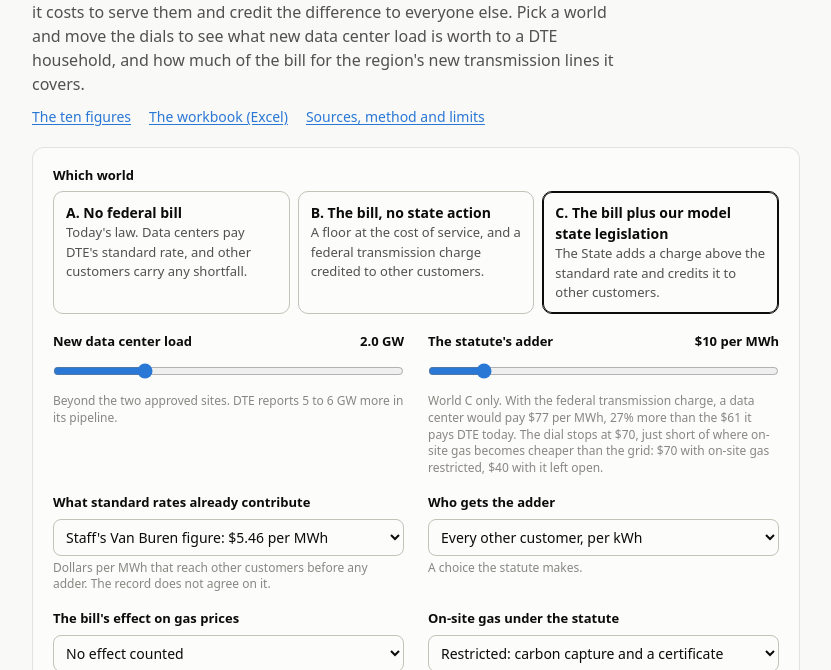
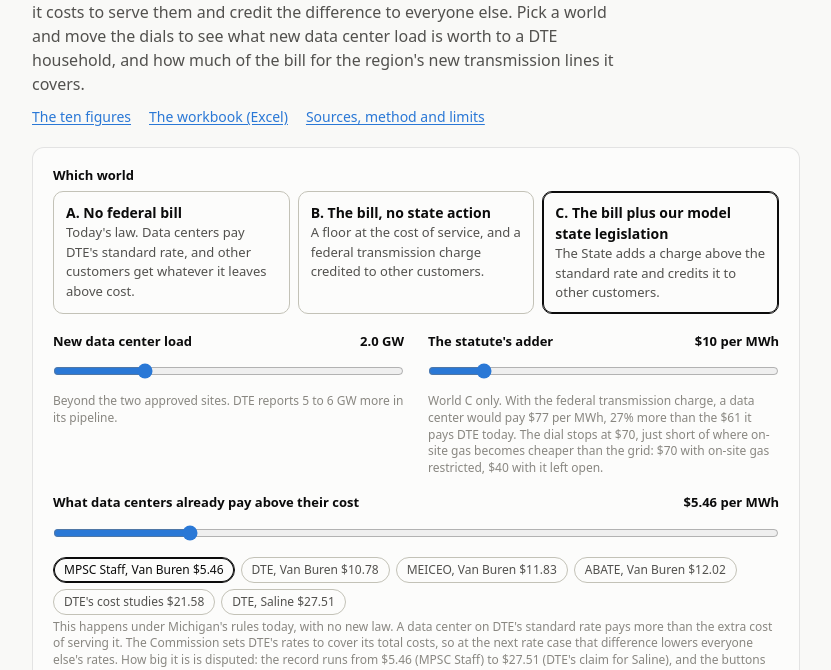
Before and after one commit to parksgc/michigan-rate-model, a plain HTML site: page index.html in a window 1280 px wide. Shown: the part 130-800 px from the top of the page, without its empty margins (224-1055 px from the left). Drawn offline with Linux system fonts and the light colour scheme.

Commit message:
Explorer: contribution is now a $0 to $30 slider
Buttons set the six figures in the record, from MPSC Staff's $5.46 to DTE's
$27.51 claim for Saline. A short note explains where the contribution comes
from under Michigan's cost-of-service ratemaking.

```diff
--- a/index.html
+++ b/index.html
@@ -56,6 +56,12 @@ legend, .lab{font-size:13px;font-weight:600;color:var(--ink);padding:0;margin:0
 .worlds label:has(input:checked){border-color:var(--ink);box-shadow:inset 0 0 0 1px var(--ink)}
 .worlds label:has(input:focus-visible){outline:2px solid var(--contrib);outline-offset:2px}
 .dials{display:grid;gap:16px 24px;grid-template-columns:repeat(auto-fit,minmax(230px,1fr));margin-top:18px}
+.dial.wide{grid-column:1/-1}
+.chips{display:flex;flex-wrap:wrap;gap:6px;margin:6px 0 2px}
+.chips button{font:inherit;font-size:12px;color:var(--ink2);background:var(--surface);border:1px solid var(--axis);border-radius:999px;padding:3px 10px;cursor:pointer;font-variant-numeric:tabular-nums}
+.chips button:hover{border-color:var(--ink2)}
+.chips button[aria-pressed="true"]{color:var(--ink);border-color:var(--ink);box-shadow:inset 0 0 0 1px var(--ink)}
+.chips button:focus-visible{outline:2px solid var(--contrib);outline-offset:2px}
 .dial output{float:right;font-size:13px;font-weight:600;font-variant-numeric:tabular-nums}
 .dial small{display:block;font-size:12px;color:var(--muted);margin-top:4px;line-height:1.4}
 input[type=range]{width:100%;accent-color:var(--contrib);margin:2px 0 0;height:24px}
@@ -118,7 +124,7 @@ th{color:var(--ink2);font-weight:600}
   <fieldset>
     <legend>Which world</legend>
     <div class="worlds">
-      <label><input type="radio" name="w" value="A"><b>A. No federal bill</b>Today's law. Data centers pay DTE's standard rate, and other customers carry any shortfall.</label>
+      <label><input type="radio" name="w" value="A"><b>A. No federal bill</b>Today's law. Data centers pay DTE's standard rate, and other customers get whatever it leaves above cost.</label>
       <label><input type="radio" name="w" value="B"><b>B. The bill, no state action</b>A floor at the cost of service, and a federal transmission charge credited to other customers.</label>
       <label><input type="radio" name="w" value="C" checked><b>C. The bill plus our model state legislation</b>The State adds a charge above the standard rate and credits it to other customers.</label>
     </div>
@@ -130,9 +136,10 @@ th{color:var(--ink2);font-weight:600}
     <div class="dial"><label class="lab" for="ad">The statute's adder <output id="ado" for="ad"></output></label>
       <input type="range" id="ad" min="0" max="70" step="1" value="10">
       <small id="adh"></small></div>
-    <div class="dial"><label class="lab" for="con">What standard rates already contribute</label>
-      <select id="con"></select>
-      <small>Dollars per MWh that reach other customers before any adder. The record does not agree on it.</small></div>
+    <div class="dial wide"><label class="lab" for="con">What data centers already pay above their cost <output id="cono" for="con"></output></label>
+      <input type="range" id="con" min="0" max="30" step="any" aria-describedby="conh">
+      <div class="chips" role="group" aria-label="Figures in the record"></div>
+      <small id="conh">This happens under Michigan's rules today, with no new law. A data center on DTE's standard rate pays more than the extra cost of serving it. The Commission sets DTE's rates to cover its total costs, so at the next rate case that difference lowers everyone else's rates. How big it is is disputed: the record runs from $5.46 (MPSC Staff) to $27.51 (DTE's claim for Saline), and the buttons set those figures. It cannot go much past $27, because a data center pays about $61 per MWh and fuel alone costs DTE about $34.</small></div>
     <div class="dial"><label class="lab" for="rule">Who gets the adder</label>
       <select id="rule"><option value="all">Every other customer, per kWh</option><option value="hh">Households only</option></select>
       <small>A choice the statute makes.</small></div>
@@ -168,7 +175,6 @@ th{color:var(--ink2);font-weight:600}
     <li><span class="sw" style="background:var(--contrib)"></span>Contribution at standard rates</li>
     <li><span class="sw" style="background:var(--tcredit)"></span>Federal transmission charge</li>
     <li><span class="sw" style="background:var(--adder)"></span>Adder under the statute</li>
-    <li><span class="sw" style="background:var(--neg)"></span>Shortfall carried by households</li>
   </ul>
 </figure>
 </section>
@@ -181,7 +187,6 @@ th{color:var(--ink2);font-weight:600}
     <li><span class="sw" style="background:var(--contrib)"></span>Contribution at standard rates</li>
     <li><span class="sw" style="background:var(--tcredit)"></span>Federal transmission charge</li>
     <li><span class="sw" style="background:var(--adder)"></span>Adder under the statute</li>
-    <li><span class="sw" style="background:var(--neg)"></span>Shortfall carried by other customers</li>
     <li><span class="sw" style="background:var(--neutral)"></span>Left for other customers</li>
   </ul>
   <details><summary>Show the numbers as a table</summary><div class="tw" id="tab"></div></details>
@@ -196,7 +201,7 @@ th{color:var(--ink2);font-weight:600}
 </main>
 <div id="tip" aria-hidden="true"></div>
 <script>
-const P = {"lf": 0.9, "sh_kwh": 0.412248463982674, "sh_cos": 0.471106485101261, "c_os": 107, "pg_a": 60.5806859981694, "tcr": 6.30398259796997, "dc": 31.6670440905, "K": 0.0137522711511342, "cert_y": 1, "mu2": -0.83461744633639, "ex_s2": 1, "nonll": 40795340.6, "ll_bill": 18787572, "res_cust": 2078315, "hh_bill": 1571.8608584358, "lb_mid": 305.396565529325, "g1_tot": -25.4653698994142, "g2_tot": 7.36751523665243, "g3_tot": 20.189246749007, "g4_tot": 57.3665332824985, "g5_tot": 126.169332683461, "g1_dp": -0.22, "g2_dp": 0.0636493150684932, "g3_dp": 0.174418604651163, "g4_dp": 0.4956, "g5_dp": 1.09, "case2": 21.5800636718784, "case7": 5.45598680872654, "case10": -7.75815731733589, "ln_mid": 7.48606485539001, "lh_mid": 60.577566463721, "g_mmbtu": 97.1170434003871, "hh_kwh": 8092.04403567313, "ceil_o": 40.1153314038606, "ceil_r": 71.7823754943606};
+const P = {"lf": 0.9, "sh_kwh": 0.412248463982674, "sh_cos": 0.471106485101261, "c_os": 107, "pg_a": 60.5806859981694, "tcr": 6.30398259796997, "dc": 31.6670440905, "K": 0.0137522711511342, "cert_y": 1, "mu2": -0.83461744633639, "ex_s2": 1, "nonll": 40795340.6, "ll_bill": 18787572, "res_cust": 2078315, "hh_bill": 1571.8608584358, "lb_mid": 305.396565529325, "g1_tot": -25.4653698994142, "g2_tot": 7.36751523665243, "g3_tot": 20.189246749007, "g4_tot": 57.3665332824985, "g5_tot": 126.169332683461, "g1_dp": -0.22, "g2_dp": 0.0636493150684932, "g3_dp": 0.174418604651163, "g4_dp": 0.4956, "g5_dp": 1.09, "case1": 27.5139192917697, "case2": 21.5800636718784, "case3": 12.0192873905178, "case4": 11.8269787922695, "case5": 10.78132927448, "case7": 5.45598680872654, "ln_mid": 7.48606485539001, "lh_mid": 60.577566463721, "g_mmbtu": 97.1170434003871, "hh_kwh": 8092.04403567313, "ceil_o": 40.1153314038606, "ceil_r": 71.7823754943606};
 /* The explorer's arithmetic. Same formulas as the workbook's M1 Surplus, M2 Lines and M3 Exit tabs.
    P: parameters read from the recalculated workbook. d: the reader's choices.
    d = {gw, adder, c, hhOnly, gas, restrict, count, reloc}
@@ -270,13 +275,17 @@ function focusRow(svg, x, y, w, hgt, label, title, rows){
 }
 
 /* ---------- the choices ---------- */
-const CON = [["Staff's Van Buren figure", P.case7], ["DTE's own cost studies", P.case2], ["Nothing above cost", 0], ["A shortfall: new gas plants must be built", P.case10]];
+// figures in the record, $ per MWh of new load (workbook M1 Surplus, contribution cases). The slider covers $0 to $30.
+const CON = [["MPSC Staff, Van Buren", P.case7], ["DTE, Van Buren", P.case5], ["MEICEO, Van Buren", P.case4], ["ABATE, Van Buren", P.case3], ["DTE's cost studies", P.case2], ["DTE, Saline", P.case1]];
 const GAS = [["No effect counted", 0], ["Pipelines built faster (ICF)", P.g1_dp], ["More LNG exports, low", P.g2_dp], ["More LNG exports, high", P.g3_dp], ["Every pending LNG project built", P.g4_dp], ["Unconstrained exports by 2050 (DOE)", P.g5_dp]];
-CON.forEach(([n, v], i) => { const o = h("option", $("con"), `${n}: ${m2(v)} per MWh`); o.value = i; });
+$("con").value = P.case7;   // default: Staff's Van Buren figure, exactly as in the workbook
+const chips = document.querySelector(".chips");
+CON.forEach(([n, v]) => { const b = h("button", chips, `${n} ${m2(v)}`); b.type = "button"; b.dataset.v = v;
+  b.addEventListener("click", () => { $("con").value = v; draw(); }); });
 GAS.forEach(([n, v], i) => { const o = h("option", $("gas"), i ? `${n}: gas ${v < 0 ? "down" : "up"} $${Math.abs(v).toFixed(2)}` : n); o.value = i; });
 const WN = {A:"A. No federal bill", B:"B. The bill, no state action", C:"C. The bill plus our model state legislation"};
 const SEG = [["con", "Contribution at standard rates", "contrib"], ["tc", "Federal transmission charge", "tcredit"], ["ad", "Adder under the statute", "adder"]];
-function choices(){ return {w: document.querySelector('input[name="w"]:checked').value, gw: +$("gw").value, adder: +$("ad").value, c: CON[+$("con").value][1], hhOnly: $("rule").value === "hh", gas: +$("gas").value, restrict: $("restrict").value === "yes", count: $("count").value === "yes", reloc: +$("reloc").value}; }
+function choices(){ return {w: document.querySelector('input[name="w"]:checked').value, gw: +$("gw").value, adder: +$("ad").value, c: +$("con").value, hhOnly: $("rule").value === "hh", gas: +$("gas").value, restrict: $("restrict").value === "yes", count: $("count").value === "yes", reloc: +$("reloc").value}; }
 
 /* ---------- one stacked row chart, used twice ---------- */
 function nice(v){ const p = Math.pow(10, Math.floor(Math.log10(v))), f = v / p; return (f <= 1 ? 1 : f <= 2 ? 2 : f <= 2.5 ? 2.5 : f <= 5 ? 5 : 10) * p; }
@@ -319,6 +328,8 @@ function draw(){
   const capR = Math.min(70, Math.floor(P.ceil_r)), capO = Math.min(40, Math.floor(P.ceil_o)), cap = $("restrict").value === "yes" ? capR : capO;
   $("ad").max = cap; if (+$("ad").value > cap) $("ad").value = cap;
   const d = choices(), R = model(P, d), r = R[d.w];
+  $("cono").textContent = m2(d.c) + " per MWh";
+  chips.querySelectorAll("button").forEach(b => b.setAttribute("aria-pressed", Math.abs(+b.dataset.v - d.c) < 0.005));
   const paid = P.pg_a + P.tcr + d.adder;
   $("adh").textContent = `World C only. With the federal transmission charge, a data center would pay ${m0(paid)} per MWh, ${pct((paid - P.pg_a) / P.pg_a)} more than the ${m0(P.pg_a)} it pays DTE today. The dial stops at $${cap}, just short of where on-site gas becomes cheaper than the grid: $${capR} with on-site gas restricted, $${capO} with it left open.`;
   $("gwo").textContent = d.gw.toFixed(1) + " GW"; $("ado").textContent = "$" + d.adder + " per MWh";
@@ -349,8 +360,8 @@ function draw(){
   $("tab").textContent = ""; $("tab").appendChild(t);
 }
 [`DTE Electric only. A snapshot at full load on DTE's own cost studies for a 2029 test year, not a year-by-year forecast. The two approved sites, Saline and Van Buren, are not in these numbers; their contracts are grandfathered in every world.`,
- `World A lets a shortfall from new load fall on other customers. Michigan's own orders already forbid a subsidy, so the step from A to B may be smaller than shown. The step from B to C is arithmetic: the adder times the energy sold.`,
- `What standard rates contribute is disputed. MPSC Staff's Van Buren figure, ${m2(P.case7)} per MWh, is the lowest positive number in the record and the default here. DTE's own studies put it near ${m0(P.case2)}.`,
+ `The slider starts at zero, so it does not show the case where new load costs more than it pays, which the federal floor is meant to stop. Michigan's own orders already forbid that subsidy, so the step from A to B rests mostly on the federal transmission charge. The step from B to C is arithmetic: the adder times the energy sold.`,
+ `What standard rates contribute is disputed. MPSC Staff's Van Buren figure, ${m2(P.case7)} per MWh, is the lowest positive number in the record and the default here. DTE's own cost studies put it at ${m2(P.case2)}, and DTE's claim for Saline at ${m2(P.case1)}.`,
  `The line bill is DTE's other customers' share of MISO's Tranche 1 and 2.1 lines at full phase-in, ${m2(P.ln_mid)} per MWh, about ${m0(P.lh_mid)} a household a year.`,
  `The adder's ceiling is where on-site gas becomes cheaper than DTE's grid: about ${m0(P.ceil_o)} per MWh today, and about ${m0(P.ceil_r)} if the statute makes on-site gas plants capture their carbon and get a certificate. The model does not go past it.`,
  `Load that goes to another state is a dial, set to zero by default because nothing in the record measures it. The statute cannot close that exit, and it matters most at a high adder, so the top of the range is the least reliable part of this page.`,
```
